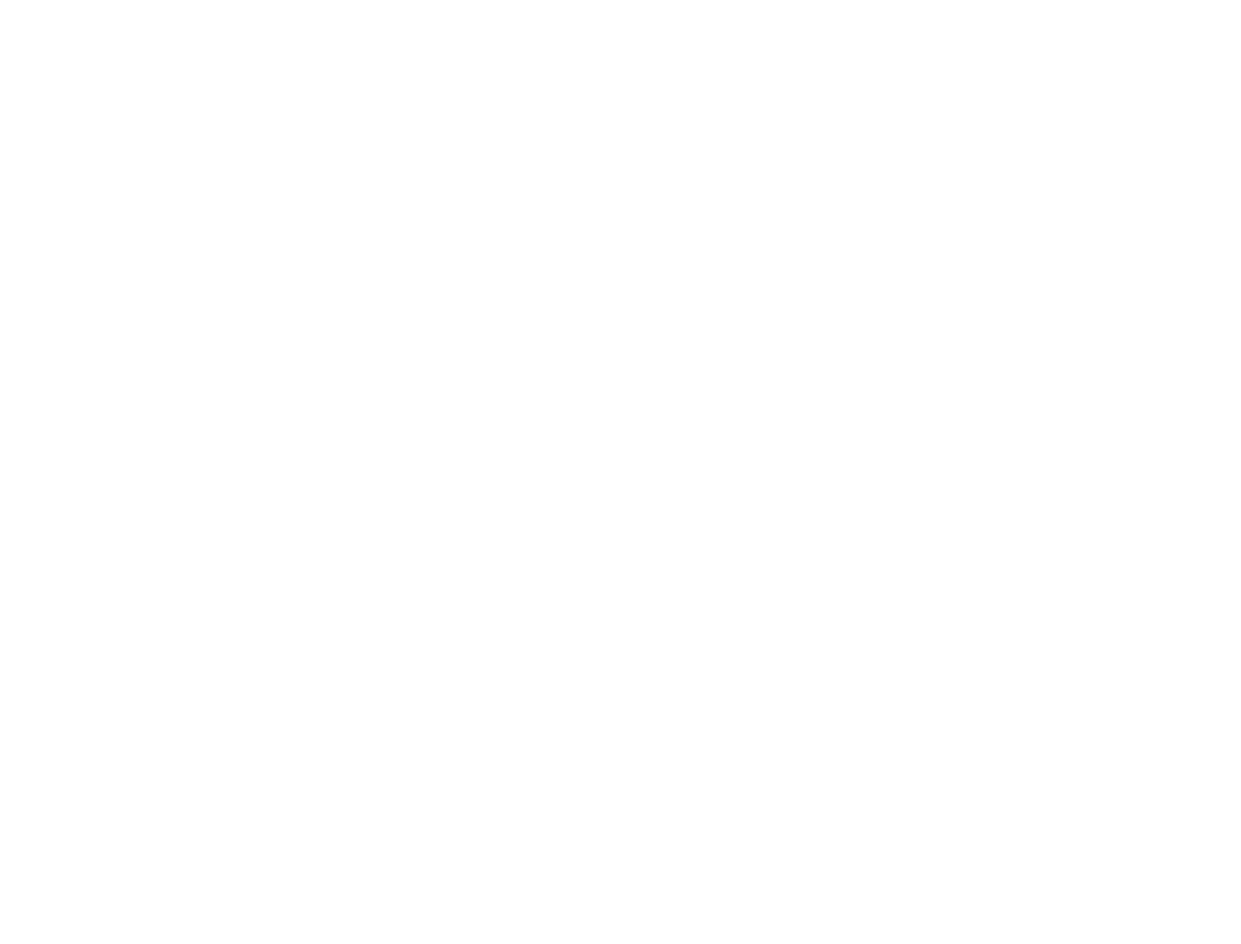
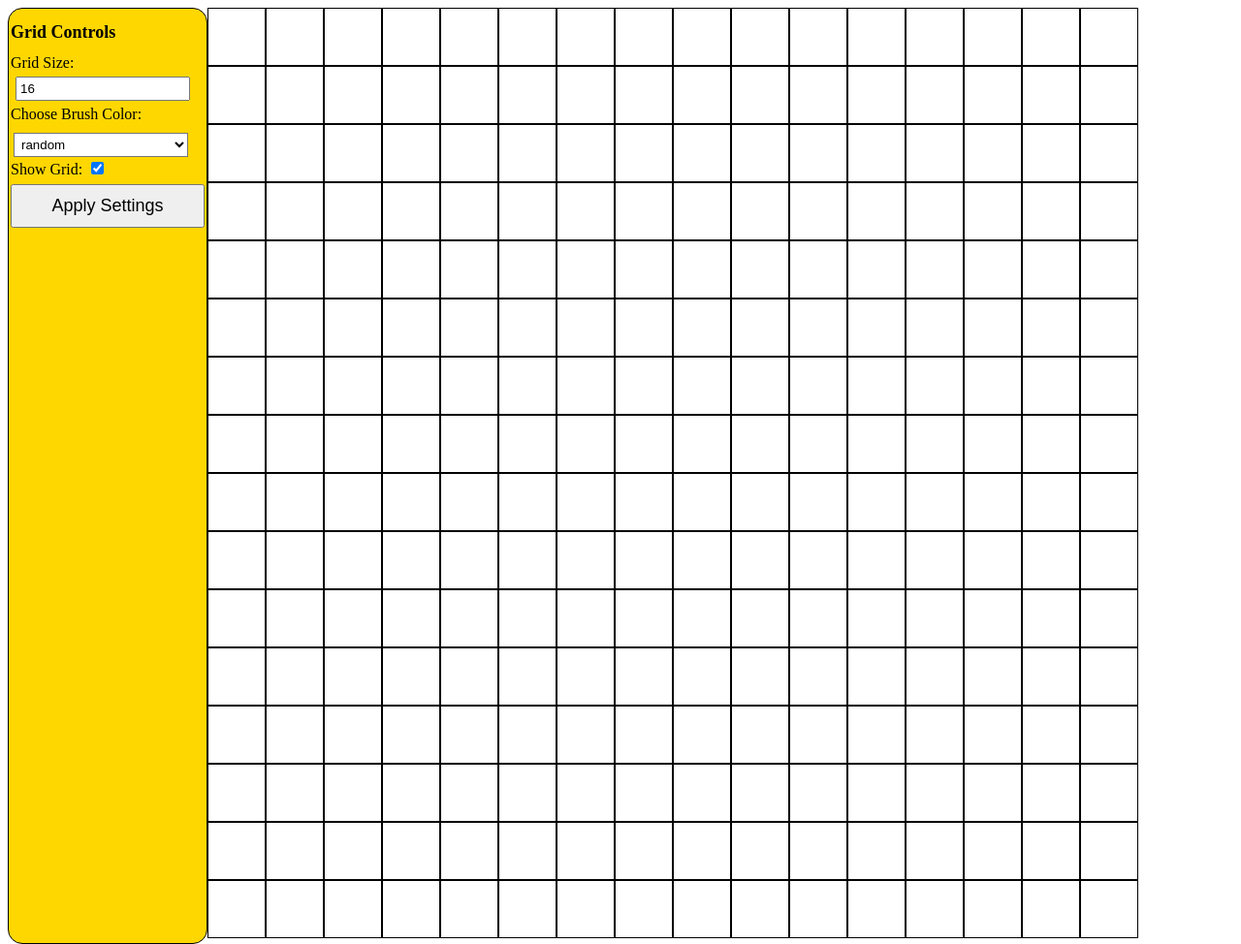
Before and after one commit to davesmiththedev/etch-a-sketch, a plain HTML site: page index.html in a window 1280 px wide. Shown: the whole page at 97% size. Before the commit the page ends 800 px from the top, so only its background shows below. Drawn offline with Linux system fonts and the light colour scheme.

Commit message:
Add project solution code 	-add functions to set grid size, brush color and grid visibility

```diff
--- a/css/stylesheet.css
+++ b/css/stylesheet.css
@@ -0,0 +1,69 @@
+div{
+	border: 1px solid black;
+	background-color: white;
+	padding: 0px;
+
+}
+
+input{
+	padding: 3px;
+	margin: 5px;
+}
+
+button{
+	font-size: large;
+	width: 200px;
+	padding: 10px;
+	margin-top: 5px;
+}
+
+h1{
+	font-size: large;
+}
+
+select{
+	width: 180px;
+	margin-top: 10px;
+	margin-left: 3px;
+	padding: 3px;
+	background-color: white;
+}
+
+.container{
+	border: none;
+	margin-top: 2px;
+	margin-bottom: 2px;
+}
+
+.wrapper{
+	width: 1200px;
+	overflow: hidden;
+	border: none;
+}
+
+.square{
+	display: inline-block;
+	border-radius: 0px;
+}
+
+#controls{
+	height: 960px;
+	width: 200px;
+	padding: 2px;
+	float: left;
+	background-color: gold;
+	border-radius: 15px;
+}
+
+#sketchpad{
+	height: 960px;
+	width: 960px;
+	float: left;
+	border: none;
+	overflow: hidden;
+	font-size: 0;
+}
+
+#gridSize{
+	width: 170px;
+}
--- a/index.html
+++ b/index.html
@@ -2,10 +2,36 @@
 <html>
 	<head>
 		<title>Etch-A-Sketch</title>
-		<link href="css/stylesheet.css" rel="stylesheet" type="text/css" media="text" title="stylesheet">
-		<script type="text/javascript" src="js/javascript.js"></script>
+		<link href="css/stylesheet.css" rel="stylesheet" type="text/css">
 	</head>
 	<body>
+		<div class="container">
+			<div class="wrapper">
+				<div id="controls">
+					<h1>Grid Controls</h1>
+					Grid Size:<br>
+					<input name="gridSize" id="gridSize" type="number" value= "16"><br>
+					Choose Brush Color:
+					<select name="brushColor" id="brushColor">
+						<option value="blue" label="blue">blue</option>
+						<option value="black" label="black">black</option>
+						<option value="red" label="red">red</option>
+						<option value="green" label="green">green</option>
+						<option value="yellow" label="yellow">yellow</option>
+						<option value="random" label="random" selected>random</option>
+					</select><br>
+					Show Grid:
+					<input type="checkbox" name="showGrid" id="showGrid" checked><br>
+					<button id="newGrid" onclick="newGrid()">Apply Settings</button>
 
+				</div>
+				<div id="sketchpad">
+				</div>
+			</div>
+		</div>
+
+		<script src="js/jquery.js"></script>
+		<script src="js/etch-a-sketch.js"></script>
 	</body>
+
 </html>
--- /dev/null
+++ b/js/etch-a-sketch.js
@@ -0,0 +1,68 @@
+numColumns = 0;
+numRows = 0;
+brushColor = "blue";
+colors = ["white", "blue", "red", "green", "yellow"];
+
+$(document).ready(function () {
+		newGrid();
+
+});
+
+function setColumnsRows(gridSize) {
+		if (gridSize > 0 && gridSize < 101) {
+			numColumns = gridSize;
+		}else {
+			alert("Choose a grid size from 1-100")
+			numColumns = 0;
+		}
+		numRows = numColumns;
+}
+
+function setDivDimensions() {
+	totalWidth = (960 - (numColumns * 2));
+	singleSide = totalWidth / numColumns;
+	side = singleSide + "px";
+
+	$(".square").css({"width": side, "height": side});
+}
+
+function showGridCheck() {
+	if (document.getElementById("showGrid").checked) {
+		$(".square").css("border","thin solid black");
+	}else {
+		$(".square").css("border","none");
+	}
+}
+cert
+function setColor(brushColorSelected) {
+	if (brushColorSelected == "random") {
+		brushColor = colors[Math.floor(Math.random()*3)+1];
+	}else{
+		brushColor = brushColorSelected;
+	}
+}
+
+function removeSquares() {
+	$(".square").remove();
+}
+
+function newGrid() {
+	removeSquares();
+
+	setColumnsRows(document.getElementById("gridSize").value);
+
+	totalBoxes = numColumns * numRows;
+	for (i = 1; i <= totalBoxes; i++) {
+		$("#sketchpad").append("<div class=\"square\"></div>");
+	};
+
+	setDivDimensions();
+
+	showGridCheck();
+
+	setColor($("#brushColor :selected").text());
+
+	$(".square").hover(function () {
+		$(this).css("background", brushColor);
+	});
+}
```
Also changed, not shown: js/javascript.js (deleted), js/jquery.js (renamed from jquery/jquery.js).
